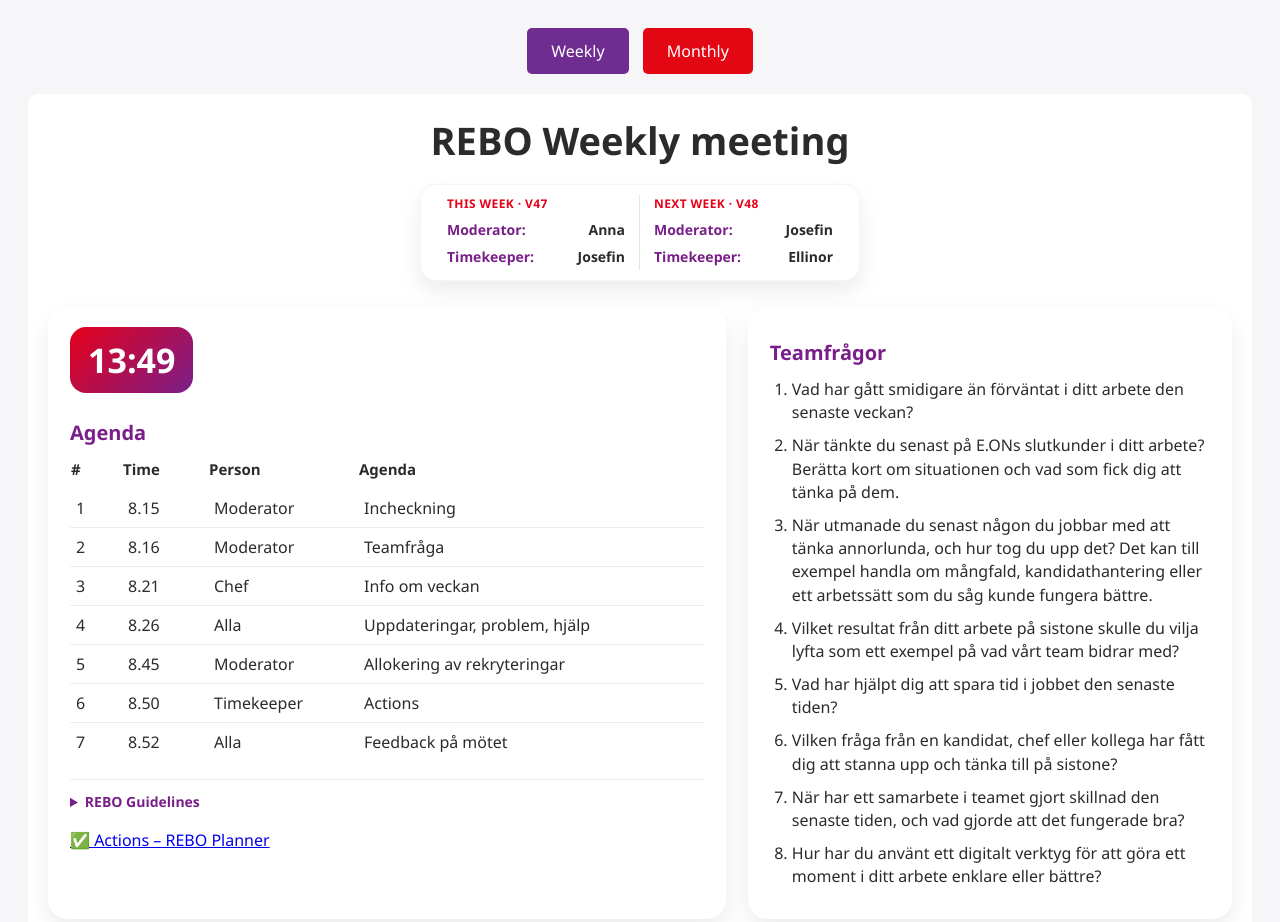
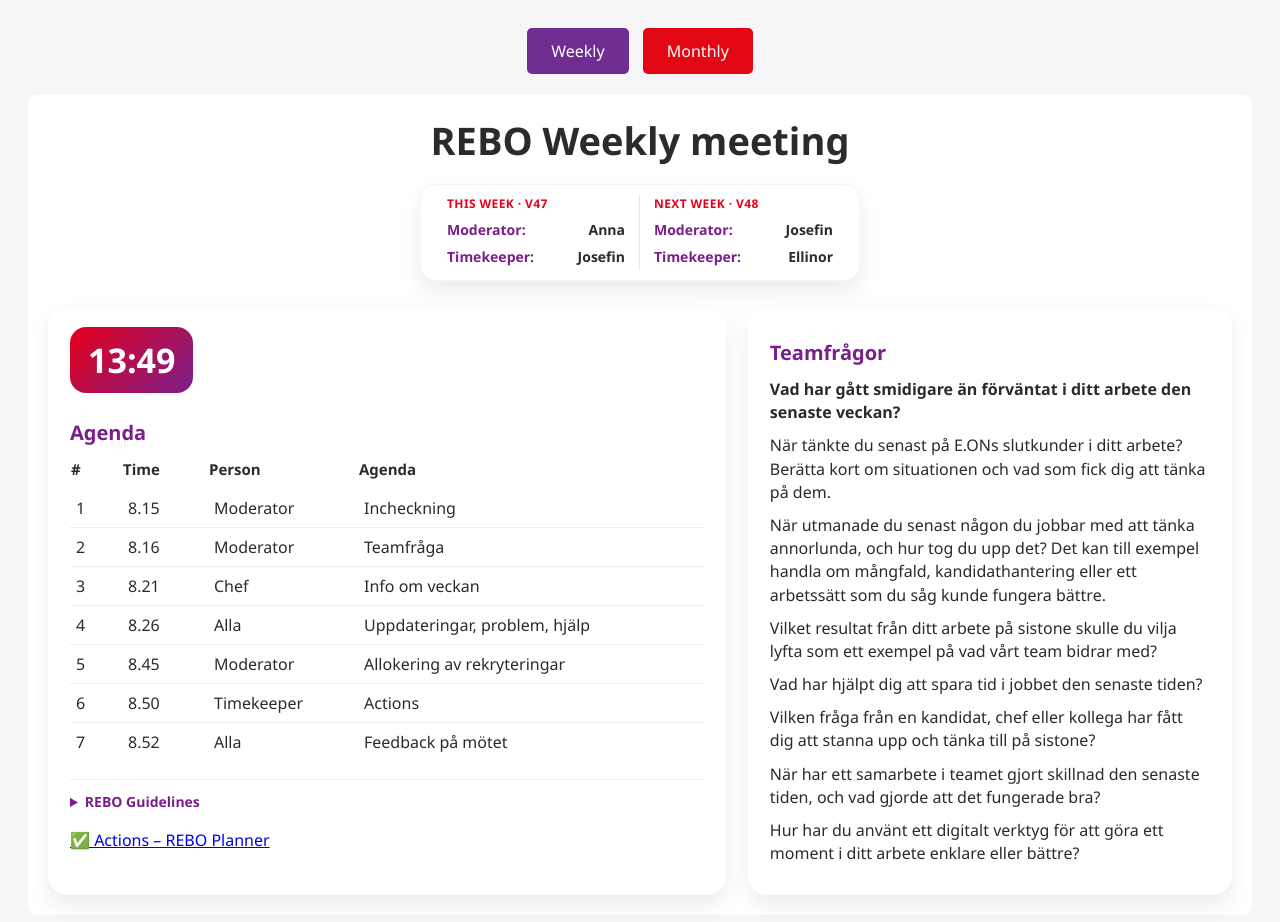
Before and after one commit to PAEXvibes/REBO-meets, a plain HTML site: page index.html in a window 1280 px wide. Drawn offline with Linux system fonts and the light colour scheme.

Commit message:
index.html

```diff
--- a/index.html
+++ b/index.html
@@ -273,8 +273,13 @@ tr:not(:last-child) td{
 
 
 .weekly-questions{
-    padding-left:22px;
+    list-style:none;
+    padding:0;
     margin:8px 0 0;
+}
+
+.weekly-questions > [aria-current="true"]{
+    font-weight:700;
 }
 
 .weekly-guidelines{
@@ -624,7 +629,7 @@ li{
 
     <div class="card">
         <h2>Teamfrågor</h2>
-        <ol class="weekly-questions">
+        <ol class="weekly-questions" role="list">
             <li>Vad har gått smidigare än förväntat i ditt arbete den senaste veckan?</li>
             <li>När tänkte du senast på E.ONs slutkunder i ditt arbete? Berätta kort om situationen och vad som fick dig att tänka på dem.</li>
             <li>När utmanade du senast någon du jobbar med att tänka annorlunda, och hur tog du upp det? Det kan till exempel handla om mångfald, kandidathantering eller ett arbetssätt som du såg kunde fungera bättre.</li>
@@ -1521,6 +1526,20 @@ document
 
 
 
+/* The first team question was used in the week of 16 November 2026. */
+const firstQuestionMonday = new Date(2026, 10, 16);
+const weeklyQuestions = document.querySelectorAll(".weekly-questions > li");
+const weeksSinceFirstQuestion = Math.round(
+    (currentMonday - firstQuestionMonday) / millisecondsPerWeek
+);
+const weeklyQuestionCount = weeklyQuestions.length;
+const weeklyQuestionIndex = (
+    (weeksSinceFirstQuestion % weeklyQuestionCount) + weeklyQuestionCount
+) % weeklyQuestionCount;
+
+weeklyQuestions[weeklyQuestionIndex].setAttribute("aria-current", "true");
+
+
 /* =====================================================
    MONTHLY ROTATION
    Changes ONLY on the 1st of each month
```
